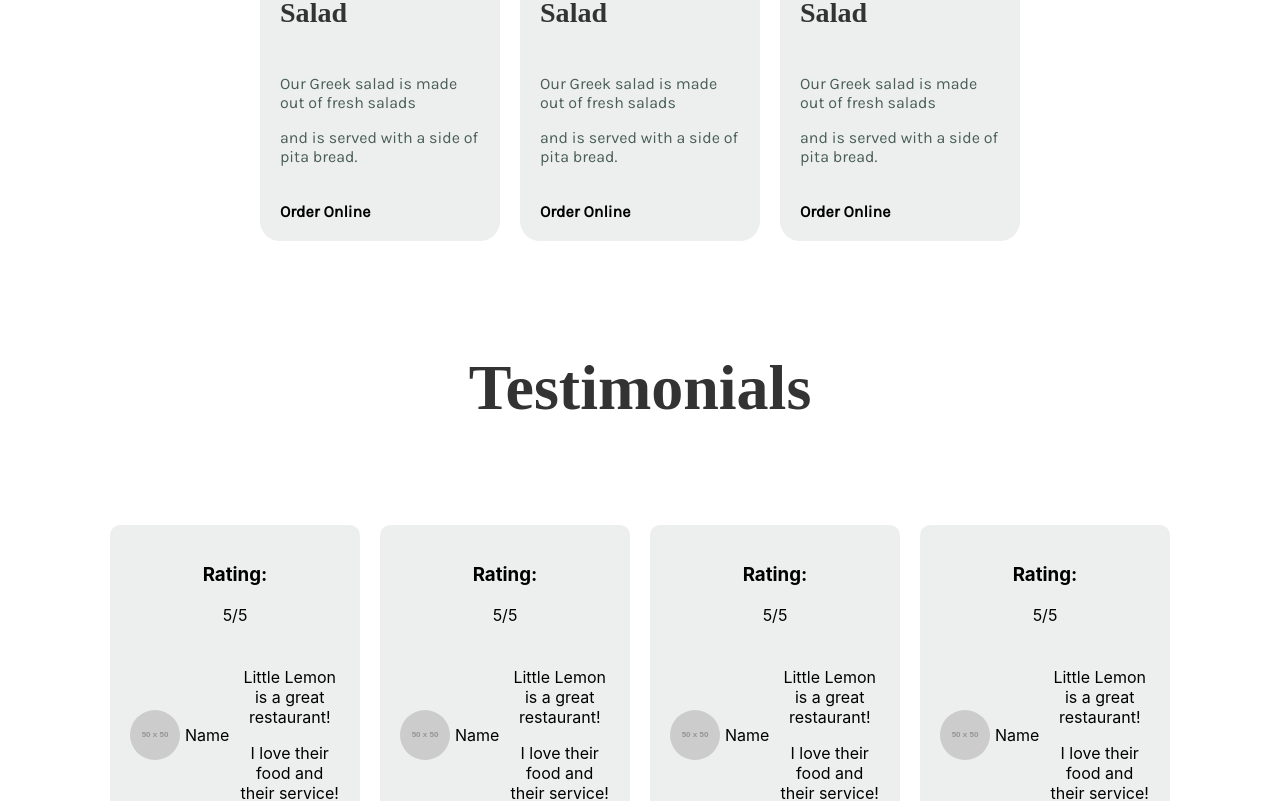
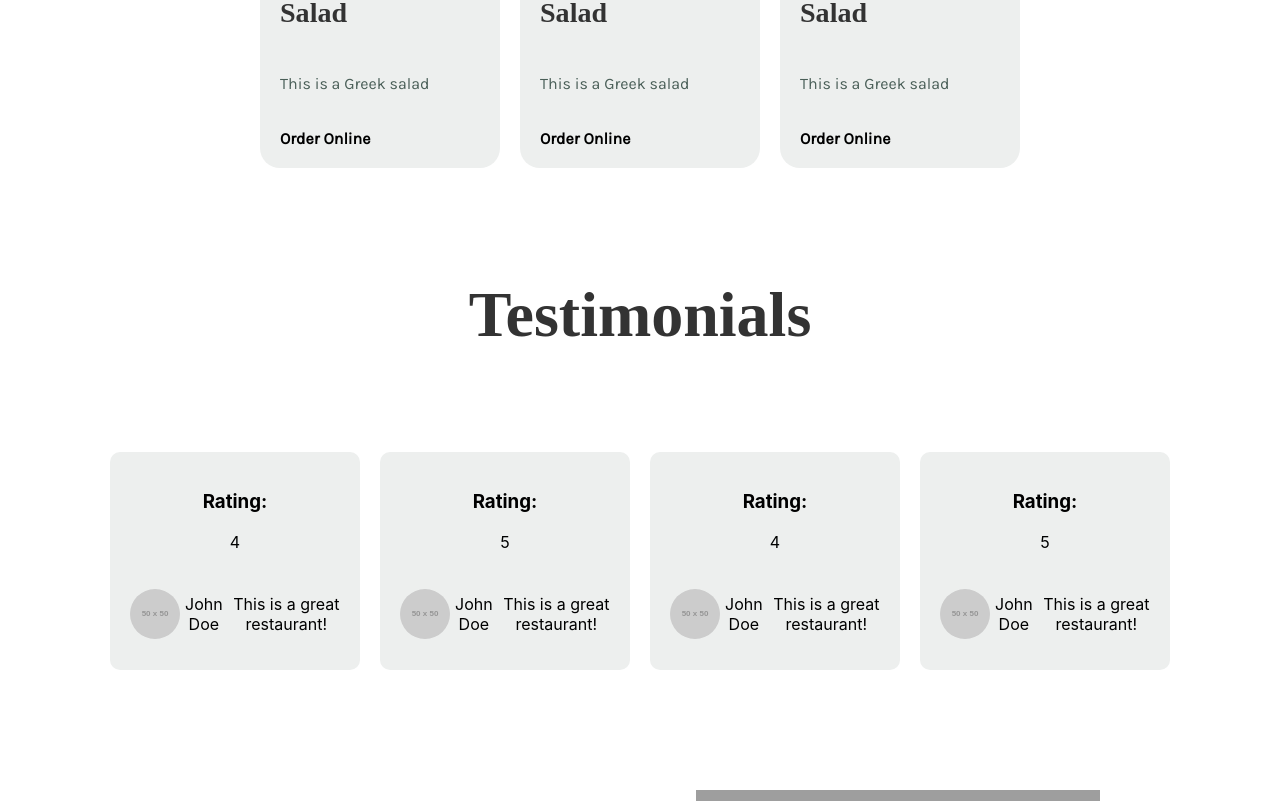
Before and after one commit to bucys/little-lemon, a React (Create React App) app: page / in a window 1280 px wide. Shown: the part 1100-1901 px from the top of the page. Built offline with nearby package versions, Linux system fonts and the light colour scheme; grey boxes are pictures that could not be loaded; a web font is replaced by a local one.

Commit message:
setup components

```diff
--- a/package.json
+++ b/package.json
@@ -8,6 +8,7 @@
     "@testing-library/user-event": "^13.5.0",
     "react": "^18.2.0",
     "react-dom": "^18.2.0",
+    "react-router-dom": "^6.14.2",
     "react-scripts": "5.0.1",
     "web-vitals": "^2.1.4"
   },
--- a/src/App.js
+++ b/src/App.js
@@ -1,15 +1,20 @@
+import { BrowserRouter as Router, Routes, Route } from 'react-router-dom';
+import HomePage from './components/HomePage';
+import BookingPage from './components/BookingPage';
+import Header from './components/Header';
+import Footer from './components/Footer';
 import './App.css';
-import Footer from './components/Footer';
-import Header from './components/Header';
-import Main from './components/Main';
 
 function App() {
   return (
-    <>
+    <Router>
       <Header />
-      <Main />
+      <Routes>
+        <Route path="/" element={<HomePage />} />
+        <Route path="/booking" element={<BookingPage />} />
+      </Routes>
       <Footer />
-    </>
+    </Router>
   );
 }
 
--- /dev/null
+++ b/src/components/BookingPage.js
@@ -0,0 +1,47 @@
+import React, { useState } from 'react';
+
+const BookingPage = () => {
+  const [formData, setFormData] = useState({
+    name: '',
+    date: '',
+    time: '',
+    guests: ''
+  });
+
+  const handleInputChange = (event) => {
+    setFormData({ ...formData, [event.target.name]: event.target.value });
+  };
+
+  const handleSubmit = (event) => {
+    event.preventDefault();
+    // Here you would typically send the form data to your server
+    console.log(formData);
+  };
+
+  return (
+    <div>
+      <h1>Book a Table</h1>
+      <form onSubmit={handleSubmit}>
+        <label>
+          Name:
+          <input type="text" name="name" onChange={handleInputChange} value={formData.name} />
+        </label>
+        <label>
+          Date:
+          <input type="date" name="date" onChange={handleInputChange} value={formData.date} />
+        </label>
+        <label>
+          Time:
+          <input type="time" name="time" onChange={handleInputChange} value={formData.time} />
+        </label>
+        <label>
+          Number of Guests:
+          <input type="number" name="guests" onChange={handleInputChange} value={formData.guests} />
+        </label>
+        <input type="submit" value="Submit" />
+      </form>
+    </div>
+  );
+};
+
+export default BookingPage;
--- /dev/null
+++ b/src/components/Chicago.js
@@ -0,0 +1,21 @@
+import React from 'react';
+import mainA from '../assets/MarioAdrianA.jpg';
+import mainB from '../assets/MarioAdrianB.jpg';
+
+const Chicago = () => {
+  return (
+    <article className='about-owners'>
+      <div className='intro'>
+          <h1>Little Lemon</h1>
+          <h2>Chicago</h2>
+          <p>Little Lemon is a restaurant in Chicago that serves delicious food. Our menu is available for delivery and takeout. Our restaurant is open for reservations. Order online or make a reservation today!</p>
+      </div>
+      <div className="images">
+          <img src={mainA} alt='Food A' height={442} width={404}  />
+          <img src={mainB} alt='Food B' height={442} width={404}  />
+      </div>
+    </article>
+  );
+}
+
+export default Chicago;
--- /dev/null
+++ b/src/components/CustomerSay.js
@@ -0,0 +1,15 @@
+import React from 'react';
+import TestimonialsCard from './TestimonialsCard';
+
+const CustomersSay = ({ testimonials }) => {
+  return (
+    <article className='testimonials-container'>
+      <h1>Testimonials</h1>
+      <div className='testimonials'>
+        {testimonials.map(testimonial => <TestimonialsCard key={testimonial.id} {...testimonial} />)}
+      </div>
+    </article>
+  );
+}
+
+export default CustomersSay;
--- /dev/null
+++ b/src/components/HomePage.js
@@ -0,0 +1,73 @@
+import React from 'react';
+import Main from './Main';
+import Specials from './Specials';
+import CustomerSay from './CustomerSay';
+import Chicago from './Chicago';
+import GreekSalad from '../assets/greeksalad.jpg';
+
+const HomePage = () => {
+    const menuItems = [
+        {
+          id: 1,
+          name: 'Greek Salad',
+          price: '$12.99',
+          description: 'This is a Greek salad',
+          image: GreekSalad,
+        },
+        {
+            id: 2,
+            name: 'Greek Salad',
+            price: '$12.99',
+            description: 'This is a Greek salad',
+            image: GreekSalad,
+          },
+          {
+            id: 3,
+            name: 'Greek Salad',
+            price: '$12.99',
+            description: 'This is a Greek salad',
+            image: GreekSalad,
+          }
+      ];
+
+      const testimonials = [
+        {
+          id: 1,
+          name: 'John Doe',
+          comment: 'This is a great restaurant!',
+          rating: 4,
+          image: 'https://via.placeholder.com/50',
+        },
+        {
+            id: 2,
+            name: 'John Doe',
+            comment: 'This is a great restaurant!',
+            rating: 5,
+            image: 'https://via.placeholder.com/50',
+          },
+          {
+            id: 3,
+            name: 'John Doe',
+            comment: 'This is a great restaurant!',
+            rating: 4,
+            image: 'https://via.placeholder.com/50',
+          },
+          {
+            id: 4,
+            name: 'John Doe',
+            comment: 'This is a great restaurant!',
+            rating: 5,
+            image: 'https://via.placeholder.com/50',
+          }
+      ];
+  return (
+    <>
+      <Main />
+      <Specials menuItems={menuItems} />
+      <CustomerSay testimonials={testimonials} />
+      <Chicago />
+    </>
+  )
+}
+
+export default HomePage;
--- a/src/components/Main.js
+++ b/src/components/Main.js
@@ -1,13 +1,9 @@
 import React from 'react'
 import restaurantfood from '../assets/restauranfood.jpg'
-import MenuCard from './MenuCard'
-import TestimonialsCard from './TestimonialsCard'
-import mainA from '../assets/MarioAdrianA.jpg'
-import mainB from '../assets/MarioAdrianB.jpg'
+
 
 const Main = () => {
   return (
-    <>
     <main>
         <div className='about'>
         <h1>Little Lemon</h1>
@@ -19,38 +15,6 @@ const Main = () => {
         <img src={restaurantfood} alt='Food' height={442} width={404} />
         </div>
     </main>
-        <section>
-            <div className='specials'>
-                <h2>Specials</h2>
-                <button>Order Online</button>
-            </div>
-            <div className='menu'>
-            <MenuCard />
-            <MenuCard />
-            <MenuCard />
-            </div>
-        </section>
-        <article className='testimonials-container'>
-        <h1>Testimonials</h1>
-            <div className='testimonials'>
-            <TestimonialsCard />
-            <TestimonialsCard />
-            <TestimonialsCard />
-            <TestimonialsCard />
-            </div>
-        </article>
-        <article className='about-owners'>
-        <div className='intro'>
-            <h1>Little Lemon</h1>
-            <h2>Chicago</h2>
-            <p>Little Lemon is a restaurant in Chicago that serves delicious food. Our menu is available for delivery and takeout. Our restaurant is open for reservations. Order online or make a reservation today!</p>
-        </div>
-        <div className="images">
-            <img src={mainA} alt='Food A' height={442} width={404}  />
-            <img src={mainB} alt='Food B' height={442} width={404}  />
-        </div>
-        </article>
-    </>
   )
 }
 
--- a/src/components/MenuCard.js
+++ b/src/components/MenuCard.js
@@ -1,24 +1,20 @@
 import React from "react";
-import greeksalad from "../assets/greeksalad.jpg";
 
-const MenuCard = () => {
+const MenuCard = ({name, image, price, description}) => {
   return (
-    <>
     <div className="menu-card">
       <div className="menu-card-image">
-          <img src={greeksalad} alt="Food" height={442} width={404}  />
+        <img src={image} alt={name} height={442} width={404} />
       </div>
       <div className="menu-card-info">
-          <h3>Greek Salad</h3>
-          <p>$12.99</p>
+        <h3>{name}</h3>
+        <p>{price}</p>
       </div>
       <div className="menu-card-description">
-          <p>Our Greek salad is made out of fresh salads</p>
-          <p>and is served with a side of pita bread.</p>
+        <p>{description}</p>
       </div>
       <a href="/">Order Online</a>
     </div>
-    </>
   );
 };
 
--- a/src/components/Nav.js
+++ b/src/components/Nav.js
@@ -2,6 +2,8 @@ import React from "react";
 import burger from "../assets/Burger.svg";
 import basket from "../assets/Basket.svg";
 import logo from "../assets/Logo.svg";
+import { Link } from "react-router-dom";
+
 
 const Nav = () => {
   return (
@@ -13,22 +15,22 @@ const Nav = () => {
       </div>
         <ul>
           <li>
-            <a href="/">Home</a>
+            <Link to="/">Home</Link>
           </li>
           <li>
-            <a href="/">About</a>
+            <Link to="/">About</Link>
           </li>
           <li>
-            <a href="/">Menu</a>
+            <Link to="/">Menu</Link>
           </li>
           <li>
-            <a href="/">Reservations</a>
+            <Link to="/">Reservations</Link>
           </li>
           <li>
-            <a href="/">Order online</a>
+            <Link to="/">Order online</Link>
           </li>
           <li>
-            <a href="/">Login</a>
+            <Link to="/">Login</Link>
           </li>
         </ul>
         <div className="icons basket"><img src={basket} alt="cart" /></div>
--- /dev/null
+++ b/src/components/Specials.js
@@ -0,0 +1,18 @@
+import React from 'react';
+import MenuCard from './MenuCard';
+
+const Specials = ({ menuItems }) => {
+  return (
+    <section>
+      <div className='specials'>
+          <h2>Specials</h2>
+          <button>Order Online</button>
+      </div>
+      <div className='menu'>
+          {menuItems.map(item => <MenuCard key={item.id} {...item} />)}
+      </div>
+    </section>
+  )
+}
+
+export default Specials;
--- a/src/components/TestimonialsCard.js
+++ b/src/components/TestimonialsCard.js
@@ -1,20 +1,19 @@
 import React from "react";
 
-const TestimonialsCard = () => {
+const TestimonialsCard = ({rating, image, name, comment}) => { // destructuring the testimonial prop
   return (
     <div className="testimonial-card">
       <div className="rating">
         <h3>Rating:</h3>
-        <p>5/5</p>
+        <p>{rating}</p>
       </div>
       <div className="testimonial-info">
         <div className="image-name">
-          <img src="https://via.placeholder.com/50" alt="Logo" />
-          <p>Name</p>
+          <img src={image} alt={name} />
+          <p>{name}</p>
         </div>
         <div className="testimonial-text">
-          <p>Little Lemon is a great restaurant!</p>
-          <p>I love their food and their service!</p>
+          <p>{comment}</p>
         </div>
       </div>
     </div>
```
Also changed, not shown: src/components/Footer.js (+13 -12 lines), 1 other file (tests, documents, lock files or other folders). Lines whose indentation alone changed are shown as unchanged.
